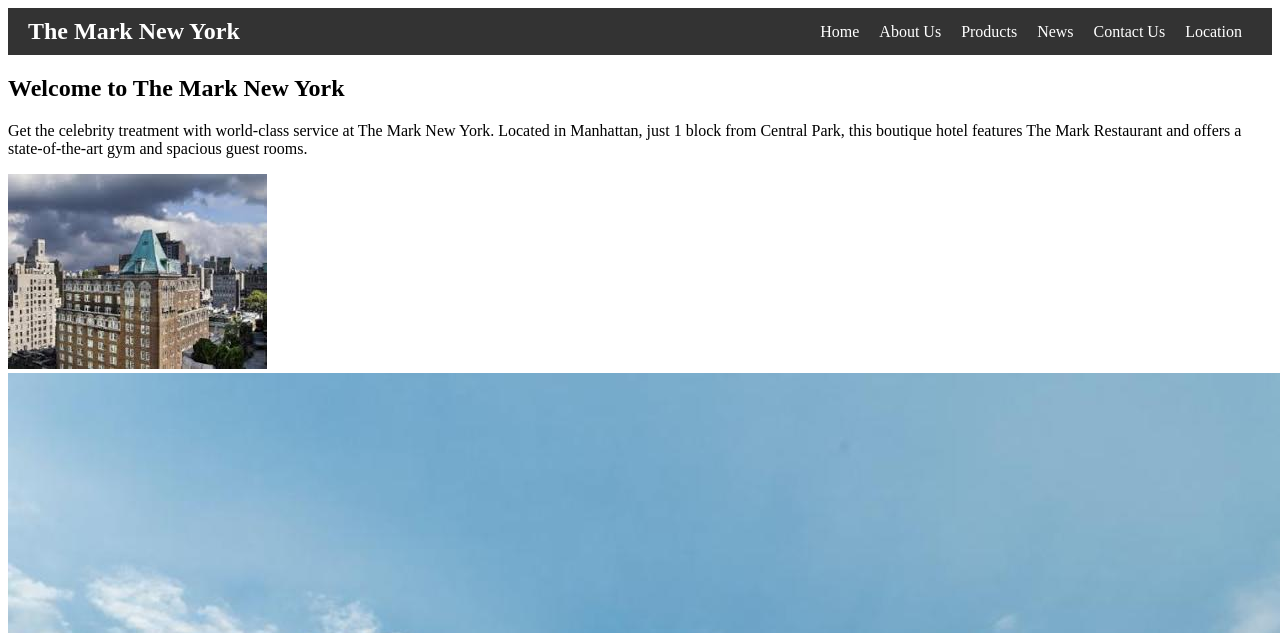
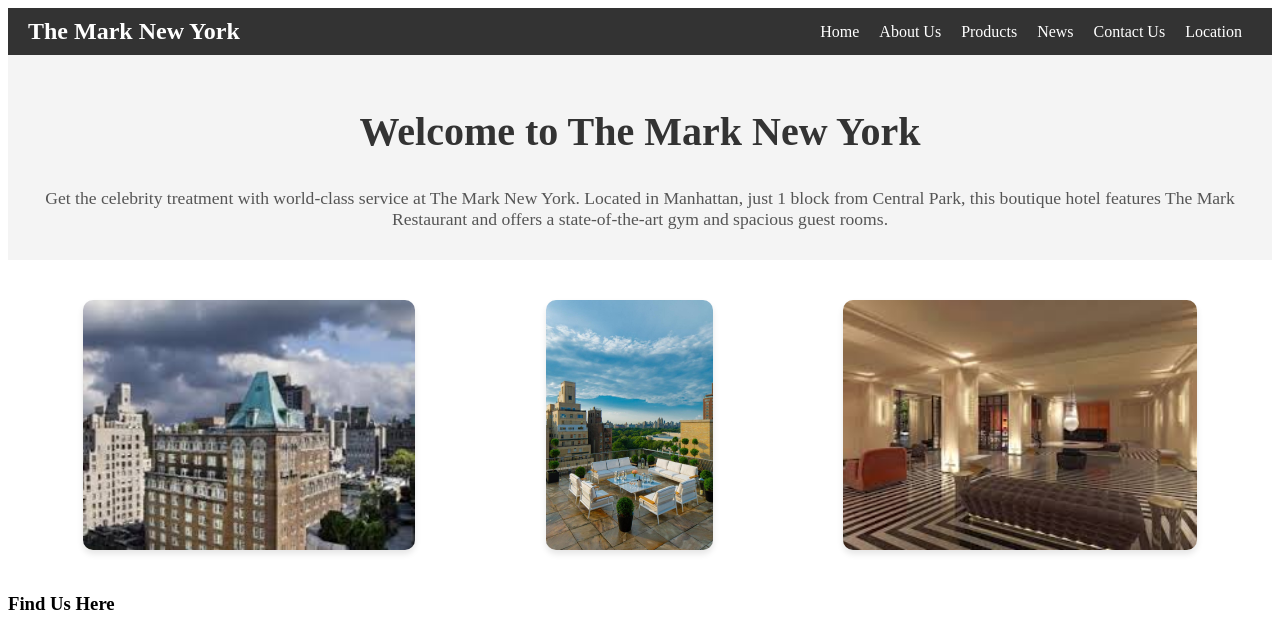
Before and after one commit to jozefkomani/Project-Hotel, a PHP site: page /location.html in a window 1280 px wide; the page is wider, and only the part inside the window is pictured. Shown: the top 633 px of that part. Run offline with PHP 8.4, Linux system fonts and the light colour scheme.

Commit message:
css per location

```diff
--- a/style.css
+++ b/style.css
@@ -202,3 +202,62 @@
     font-size: 1em;
   }
 }
+
+.location-info {
+  text-align: center;
+  padding: 20px;
+  background: #f4f4f4;
+  margin-bottom: 20px;
+}
+
+.location-info h2 {
+  font-size: 2.5em;
+  color: #333;
+}
+
+.location-info p {
+  font-size: 1.1em;
+  color: #555;
+  margin: 10px 0;
+}
+
+.location-images {
+  padding: 20px;
+  text-align: center;
+}
+
+.image-gallery {
+  display: flex;
+  justify-content: space-around;
+  gap: 20px;
+}
+
+.image-item img {
+  width: 100%;
+  height: 250px;
+  object-fit: cover;
+  border-radius: 10px;
+  box-shadow: 0 4px 6px rgba(0, 0, 0, 0.1);
+}
+
+.map-container {
+  margin: 20px 0;
+  text-align: center;
+}
+
+iframe {
+  width: 100%;
+  height: 400px;
+  border-radius: 10px;
+}
+
+@media (max-width: 768px) {
+  .image-gallery {
+    flex-direction: column;
+    align-items: center;
+  }
+
+  iframe {
+    height: 300px;
+  }
+}
```
